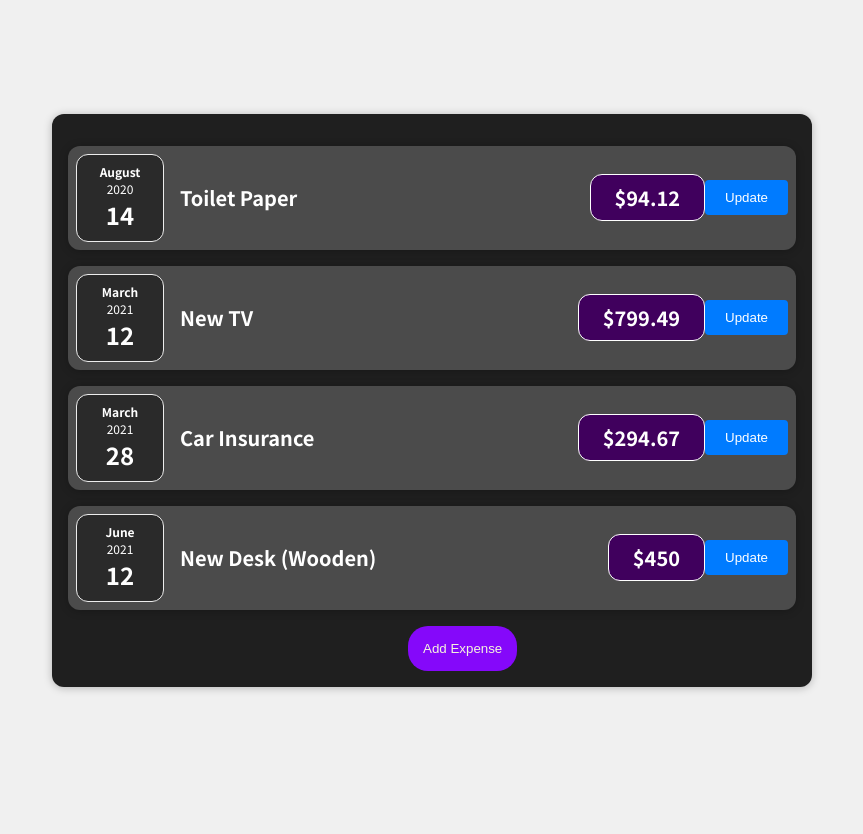
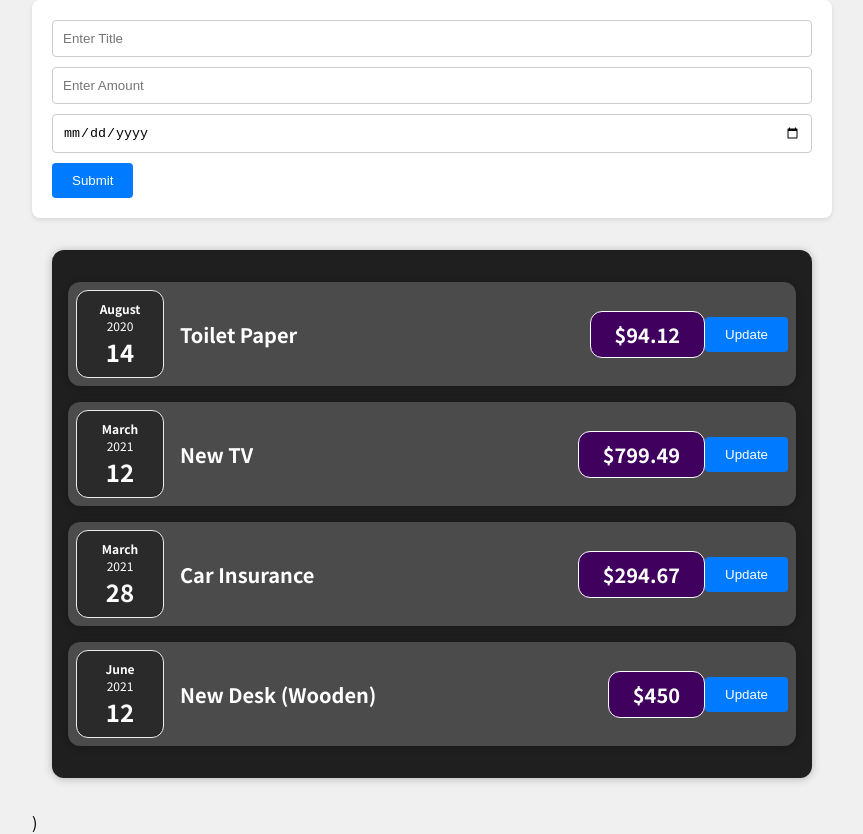
Before and after one commit to Ershad-Alam-67/01-starting-setup, a React (Create React App) app: page / in a window 1280 px wide. Shown: the whole page, without its empty margins (208-1071 px from the left). Before the commit the page ends 800 px from the top, so only its background shows below. Built offline with nearby package versions, Linux system fonts and the light colour scheme.

Commit message:
Making the expense form input visible on screen

```diff
--- a/src/App.js
+++ b/src/App.js
@@ -1,7 +1,7 @@
 import React, { useState } from "react"
 
 import Expenses from "./components/Expenses/Expenses"
-import ExpenseTilt from "./components/Expenses/ExpenseTilt"
+import NewExpense from "./components/Expenses/NewExpense"
 
 const App = () => {
   const expense = [
@@ -25,6 +25,9 @@ const App = () => {
       date: new Date(2021, 5, 12),
     },
   ]
+  function addExpenseHandler(s) {
+    console.log(s)
+  }
   const [expenses, setExpenses] = useState(expense)
   function sett(l) {
     setExpenses(l)
@@ -32,7 +35,11 @@ const App = () => {
 
   return (
     <div>
-      <ExpenseTilt expenses={expenses} fun={sett} />
+      <NewExpense
+        expenses={expenses}
+        fun={sett}
+        onAddExpenseHandler={addExpenseHandler}
+      />
     </div>
   )
 }
--- a/src/components/Expenses/ExpenseForm.js
+++ b/src/components/Expenses/ExpenseForm.js
@@ -1,14 +1,6 @@
 import "./ExpenseForm.css"
 import React, { useState } from "react"
 const ExpenseForm = (props) => {
-  let addItem = () => {
-    let title = document.getElementById("title").value
-    let amount = document.getElementById("amount").value
-    let date = new Date(document.getElementById("date").value)
-    let a = [...props.expenses, { title: title, amount: amount, date: date }]
-    props.fun(a)
-    props.set()
-  }
   const [enteredTitle, setEnteredTitle] = useState("")
   const [enteredAmount, setEnteredAmount] = useState("")
   const [enteredDate, setEnteredDate] = useState("")
@@ -21,6 +13,24 @@ const ExpenseForm = (props) => {
   function updateDate(event) {
     setEnteredDate(event.target.value)
   }
+  const obj = {
+    title: enteredTitle,
+    amount: enteredAmount,
+    date: new Date(enteredDate),
+    id: Math.random(),
+  }
+
+  function addItem() {
+    props.set((pre) => {
+      const ob = [...pre, obj]
+
+      return ob
+    })
+    props.onAddExpenseHandler(obj)
+    setEnteredAmount("")
+    setEnteredDate("")
+    setEnteredTitle("")
+  }
 
   function fun(eve) {
     eve.preventDefault()
@@ -29,8 +39,6 @@ const ExpenseForm = (props) => {
       amount: enteredAmount,
       date: new Date(enteredDate),
     }
-    addItem()
-    console.log(expenseData)
   }
 
   return (
@@ -40,6 +48,7 @@ const ExpenseForm = (props) => {
           <input
             id="title"
             onChange={updateTitle}
+            value={enteredTitle}
             type="text"
             placeholder="Enter Title"
           ></input>
@@ -47,17 +56,21 @@ const ExpenseForm = (props) => {
             id="amount"
             onChange={updateAmount}
             type="number"
+            value={enteredAmount}
             placeholder="Enter Amount"
           ></input>
           <input
             id="date"
             onChange={updateDate}
             type="date"
+            value={enteredDate}
             placeholder="Enter Date"
           ></input>
         </div>
         <div className="btn">
-          <button type="submit">Submit</button>
+          <button type="submit" onClick={addItem}>
+            Submit
+          </button>
         </div>
       </div>
     </form>
--- a/src/components/Expenses/ExpenseTilt.js
+++ /dev/null
@@ -1,21 +0,0 @@
-import Expenses from "./Expenses"
-import React, { useState } from "react"
-import ExpenseForm from "./ExpenseForm"
-
-const ExpenseTilt = (props) => {
-  let [showForm, setShowForm] = useState(false)
-  const set = () => {
-    showForm = !showForm
-    setShowForm(showForm)
-  }
-  return (
-    <div>
-      {showForm ? (
-        <ExpenseForm expenses={props.expenses} fun={props.fun} set={set} />
-      ) : (
-        <Expenses items={props.expenses} set={set} />
-      )}
-    </div>
-  )
-}
-export default ExpenseTilt
--- a/src/components/Expenses/Expenses.js
+++ b/src/components/Expenses/Expenses.js
@@ -5,8 +5,6 @@ import "./Expenses.css"
 import ExpenseForm from "./ExpenseForm"
 
 const Expenses = (props) => {
-  const [itemss, setItem] = useState(props.items)
-
   function handleDeleteExpense(id) {
     const updatedItems = itemss.filter((expense) => expense.id !== id)
     setItem(updatedItems)
@@ -15,7 +13,7 @@ const Expenses = (props) => {
   return (
     <div>
       <Card className="expenses">
-        {itemss.map((expense) => (
+        {props.items.map((expense) => (
           <ExpenseItem
             key={expense.id}
             title={expense.title}
@@ -25,10 +23,6 @@ const Expenses = (props) => {
             onDelete={handleDeleteExpense}
           />
         ))}
-
-        <button id="btn" className="" onClick={props.set}>
-          Add Expense
-        </button>
       </Card>
     </div>
   )
--- /dev/null
+++ b/src/components/Expenses/NewExpense.js
@@ -0,0 +1,16 @@
+import Expenses from "./Expenses"
+import React, { useState } from "react"
+import ExpenseForm from "./ExpenseForm"
+
+const NewExpense = (props) => {
+  return (
+    <div>
+      <ExpenseForm
+        set={props.fun}
+        onAddExpenseHandler={props.onAddExpenseHandler}
+      />
+      <Expenses items={props.expenses} set={props.fun} />)
+    </div>
+  )
+}
+export default NewExpense
```
